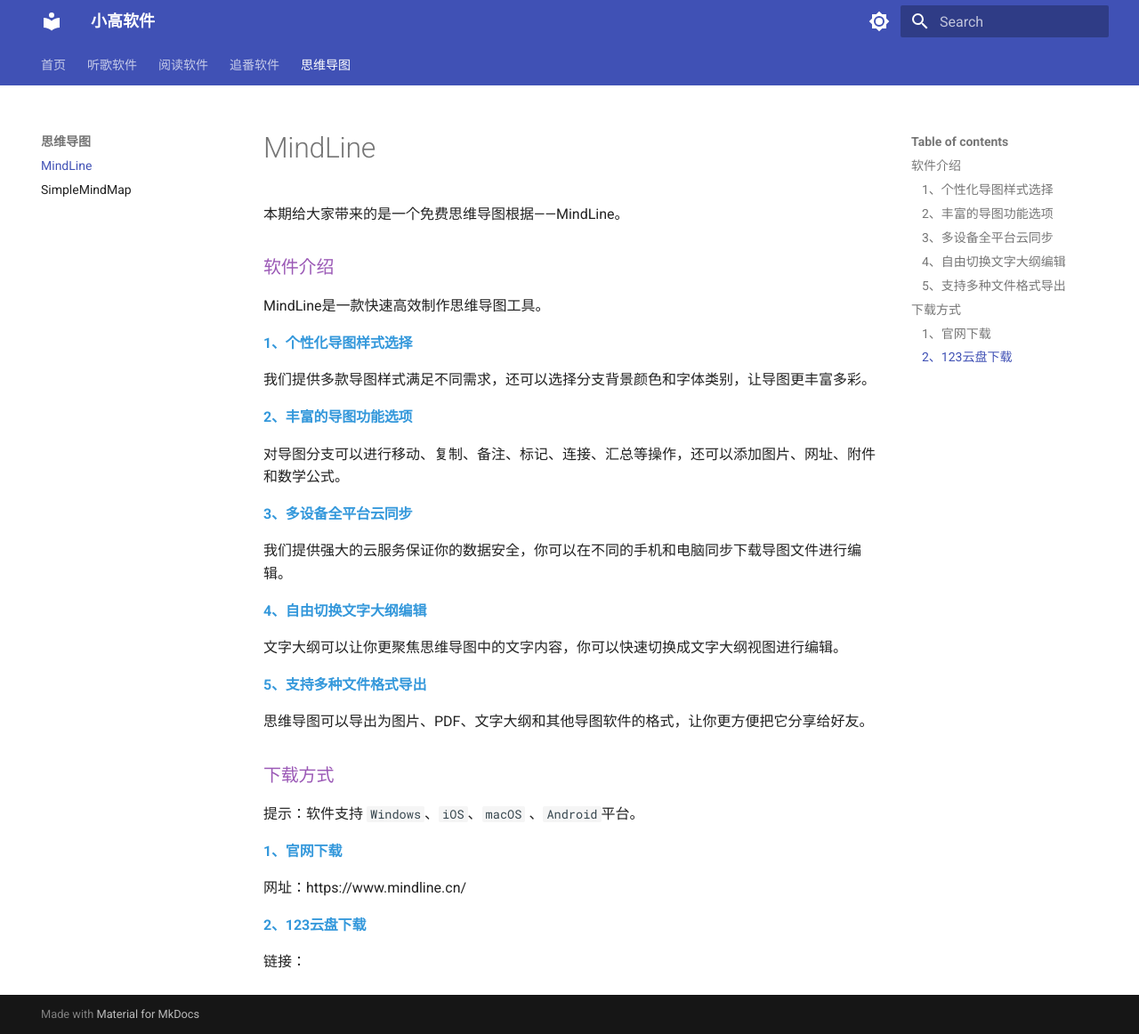
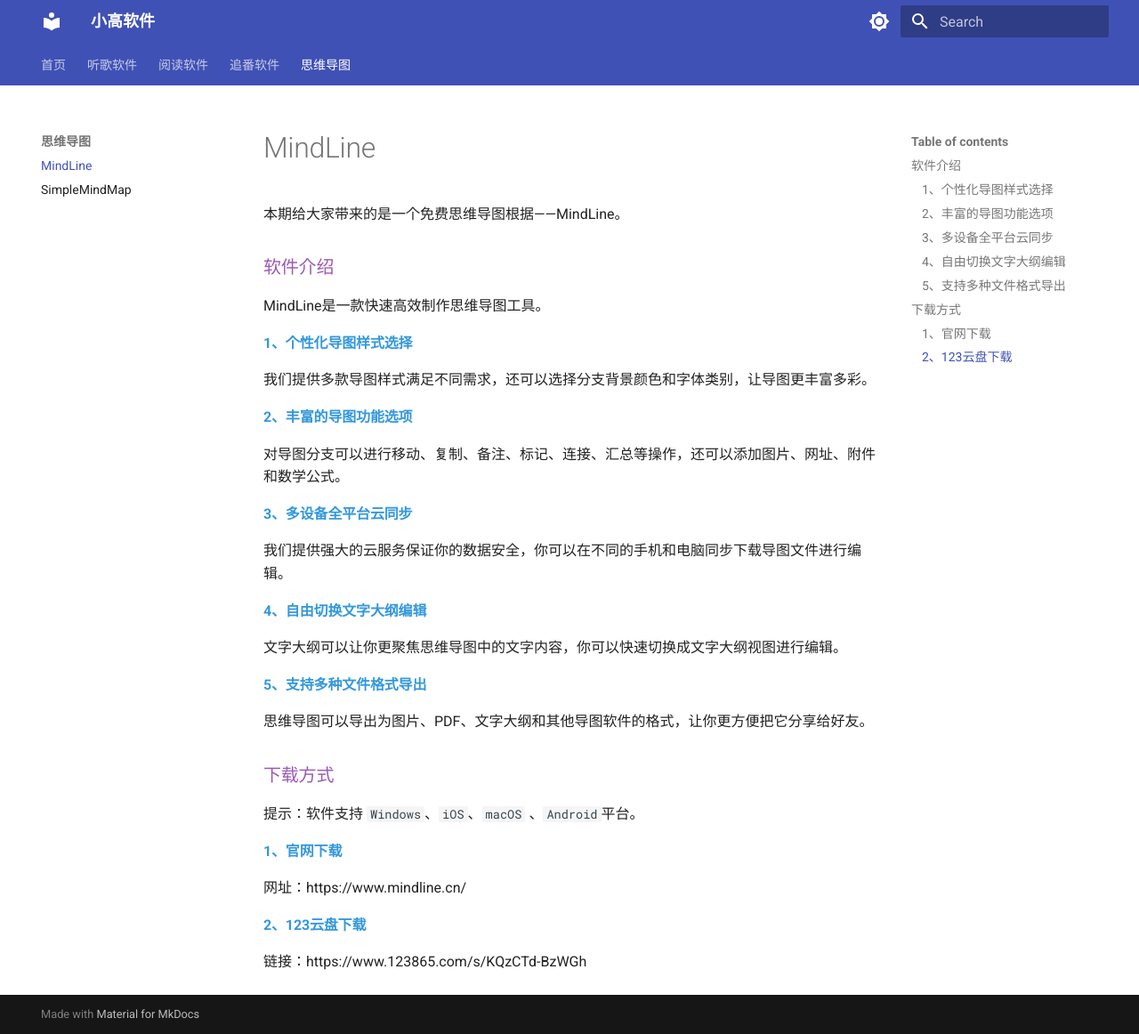
Before and after one commit to AstridGao/MkDocs, an MkDocs documentation site: the page built from docs/MindMap/MindLine.md, in a window 1280 px wide and 1162 px high. Shown: the whole window at 89% size. Built offline with MkDocs 1.6.1 and Material for MkDocs 9.7.7, drawn with Linux system fonts in a browser that asks for light colours; some of the changed lines change nothing that is shown.

Commit message:
给MindLine添加123云盘下载链接

```diff
--- a/docs/MindMap/MindLine.md
+++ b/docs/MindMap/MindLine.md
@@ -34,4 +34,4 @@
 
 #### <font color="#3498db">2、123云盘下载</font>
 
-链接：
+链接：https://www.123865.com/s/KQzCTd-BzWGh
```
Also changed, not shown: docs/Website/壁纸.md (added).
